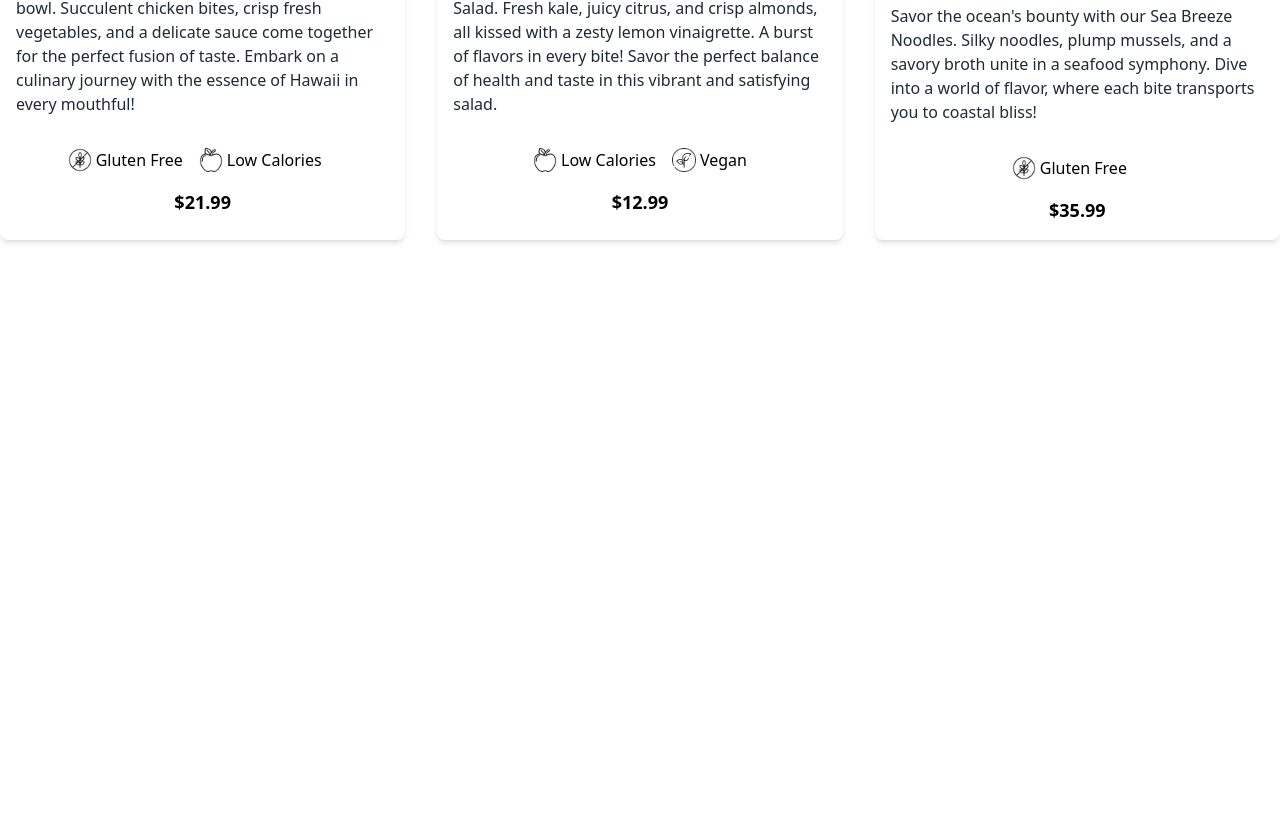
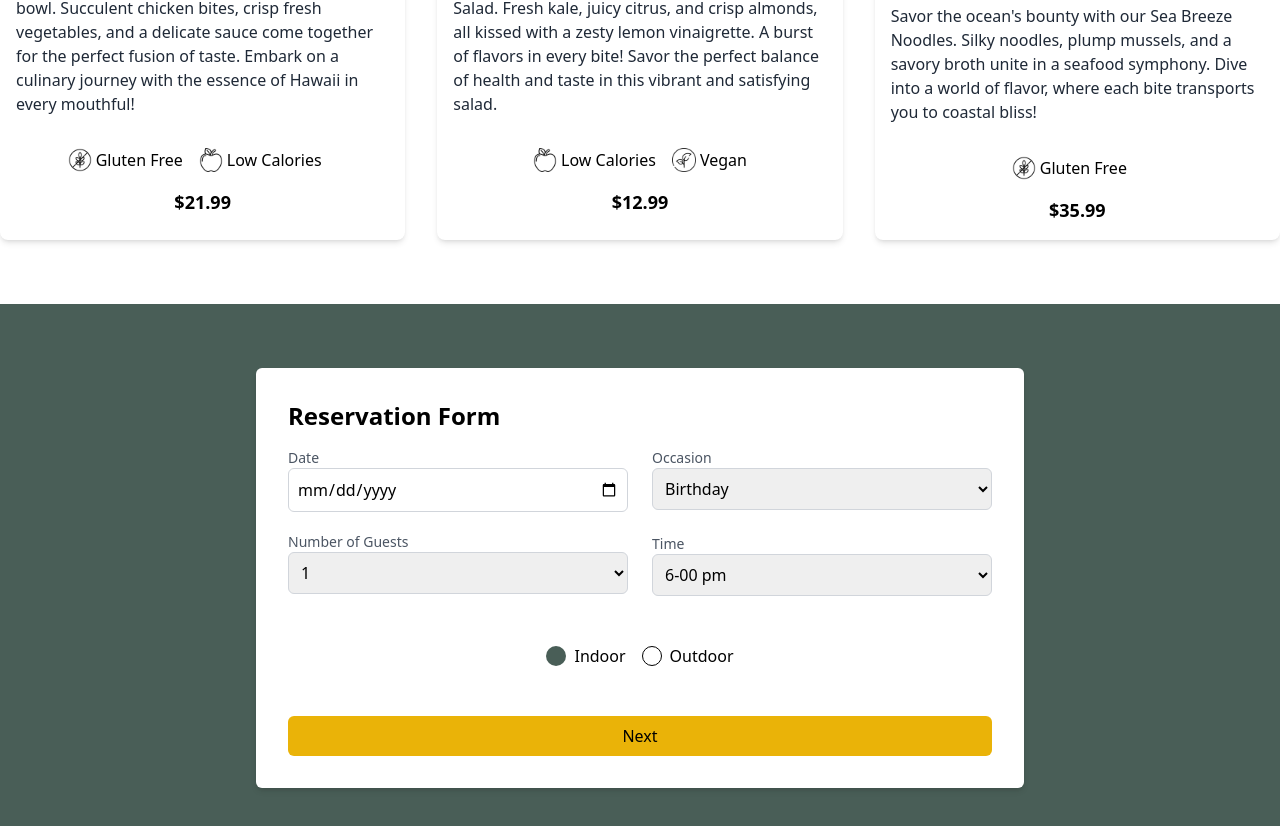
Before and after one commit to alinarobertovna/Little-Lemon-Table-Booking, a React (Create React App) app: page / in a window 1280 px wide. Shown: the part 1047-1873 px from the top of the page. Before the commit the page ends 1351 px from the top, so only its background shows below. Built offline with nearby package versions, Linux system fonts and the light colour scheme.

Commit message:
Added form#1 to Reservation component

```diff
--- a/src/App.js
+++ b/src/App.js
@@ -3,7 +3,7 @@ import { BrowserRouter } from 'react-router-dom';
 import { HashLink as Link } from 'react-router-hash-link';
 import About from './components/About';
 import Menu from './components/Menu';
-import Reservation from './components/Reservation';
+import BookingForm from './components/BookingForm';
 import Footer from './components/Footer';
 
 function App() {
@@ -18,13 +18,13 @@ function App() {
           <nav className="flex flex-col lg:flex-row lg:space-x-4 lg:mb-2">
             <Link to="#about" smooth className="text-#495E57-500 hover:text-700 mb-2 lg:mb-0 lg:mr-4 text-lg">About</Link>
             <Link to="#menu" smooth className="text-#495E57-500 hover:text-700 mb-2 lg:mb-0 lg:mr-4 text-lg">Menu</Link>
-            <Link to="#reservation" smooth className="text-#495E57-500 hover:text-700 mb-2 lg:mb-0 lg:mr-4 text-lg">Reservation</Link>
+            <Link to="#booking" smooth className="text-#495E57-500 hover:text-700 mb-2 lg:mb-0 lg:mr-4 text-lg">Reservation</Link>
             <Link to="#footer" smooth className="text-#495E57-500 hover:text-700 text-lg">Footer</Link>
           </nav>
         </header>
         <About />
         <Menu />
-        <Reservation />
+        <BookingForm />
         <Footer />
       </div>
     </BrowserRouter>
--- a/src/components/About.js
+++ b/src/components/About.js
@@ -2,7 +2,7 @@ import React from 'react';
 import { Link } from 'react-scroll';
 
 const ReservationButton = () => (
-  <Link to="reservation-section" smooth={true} duration={500} offset={-70} className="bg-yellow-500 text-black py-3 px-6 rounded-full mb-8 text-lg lg:text-xl hover:bg-yellow-600">
+  <Link to="booking" smooth className="bg-yellow-500 text-black py-3 px-6 rounded-full mb-8 text-lg lg:text-xl hover:bg-yellow-600 cursor-pointer">
     Reserve table
   </Link>
 );
--- /dev/null
+++ b/src/components/BookingForm.js
@@ -0,0 +1,146 @@
+import React, { useState } from 'react';
+
+const ReservationForm = () => {
+  const [formData, setFormData] = useState({
+    date: '',
+    time: '18:00',
+    guests: '1',
+    occasion: '',
+    location: 'indoor',
+  });
+
+  const handleInputChange = (e) => {
+    const { name, value } = e.target;
+    setFormData((prevData) => ({ ...prevData, [name]: value }));
+  };
+
+  const handleRadioChange = (e) => {
+    const { value } = e.target;
+    setFormData((prevData) => ({ ...prevData, location: value }));
+  };
+
+  const occasions = ['Birthday', 'Anniversary', 'Wedding', 'Date'];
+
+  const handleSubmit = (e) => {
+    e.preventDefault();
+    // Your form handling logic here
+    console.log('Reservation data:', formData);
+  };
+
+  return (
+    <section className="bg-#495E57 py-16" id="booking">
+    <div className="max-w-3xl mx-auto bg-white p-8 rounded-md shadow-md">
+      <h1 className="text-2xl font-semibold mb-4">Reservation Form</h1>
+      <form onSubmit={handleSubmit} className="grid grid-cols-2 gap-6">
+
+        {/* Column 1 */}
+        <div className="col-span-1">
+
+          {/* Date */}
+          <div className="mb-6">
+            <label htmlFor="date" className="block text-sm font-medium text-gray-600">Date</label>
+            <input
+              type="date"
+              id="date"
+              name="date"
+              className="p-2 border border-gray-300 rounded-md w-full"
+              onChange={handleInputChange}
+              value={formData.date}
+            />
+          </div>
+
+          <div className="mb-6" style={{ marginTop: '-4px' }}>
+            <label htmlFor="guests" className="block text-sm font-medium text-gray-600">Number of Guests</label>
+            <select
+              id="guests"
+              name="guests"
+              className="p-2 border border-gray-300 rounded-md w-full"
+              onChange={handleInputChange}
+              value={formData.guests}
+            >
+              {[1, 2, 3, 4].map((number) => (
+                <option key={number} value={String(number)}>{number}</option>
+              ))}
+            </select>
+          </div>
+        </div>
+
+        {/* Column 2 */}
+        <div className="col-span-1 flex flex-col">
+
+          {/* Occasion */}
+          <div className="mb-6">
+            <label htmlFor="occasion" className="block text-sm font-medium text-gray-600">Occasion</label>
+            <select
+              id="occasion"
+              name="occasion"
+              className="p-2 border border-gray-300 rounded-md w-full"
+              onChange={handleInputChange}
+              value={formData.occasion}
+            >
+              {occasions.map((occasion) => (
+                <option key={occasion} value={occasion}>{occasion}</option>
+              ))}
+            </select>
+          </div>
+
+          {/* Time */}
+          <div className="mb-6">
+            <label htmlFor="time" className="block text-sm font-medium text-gray-600">Time</label>
+            <select
+              id="time"
+              name="time"
+              className="p-2 border border-gray-300 rounded-md w-full"
+              onChange={handleInputChange}
+              value={formData.time}
+            >
+              {['6-00 pm', '7-00 pm', '8-00 pm', '9-00 pm', '10-00 pm'].map((time) => (
+                <option key={time} value={time}>{time}</option>
+              ))}
+            </select>
+          </div>
+        </div>
+
+        {/* Radio buttons for location */}
+        <div className="col-span-2 mb-6 flex justify-center">
+          <label className="inline-flex items-center mr-4">
+            <input
+              type="radio"
+              name="location"
+              value="indoor"
+              checked={formData.location === 'indoor'}
+              onChange={handleRadioChange}
+              className="appearance-none w-5 h-5 border border-black rounded-full checked:bg-#495E57 checked:border-transparent focus:outline-none"
+            />
+            <span className="ml-2">Indoor</span>
+          </label>
+          <label className="inline-flex items-center">
+            <input
+              type="radio"
+              name="location"
+              value="outdoor"
+              checked={formData.location === 'outdoor'}
+              onChange={handleRadioChange}
+              className="appearance-none w-5 h-5  border border-black rounded-full checked:bg-#495E57 checked:border-transparent focus:outline-none"
+            />
+            <span className="ml-2">Outdoor</span>
+          </label>
+        </div>
+
+        {/* Submit button */}
+        <div className="col-span-2">
+          <button
+            type="submit"
+            className="bg-yellow-500 text-black p-2 rounded-md hover:bg-yellow-600 w-full"
+          >
+            Next
+          </button>
+        </div>
+
+      </form>
+    </div>
+    </section>
+  );
+};
+
+export default ReservationForm;
--- a/src/components/Reservation.js
+++ /dev/null
@@ -1,5 +0,0 @@
-import React from 'react';
-
-const Reservation = () => <div></div>;
-
-export default Reservation;
```
